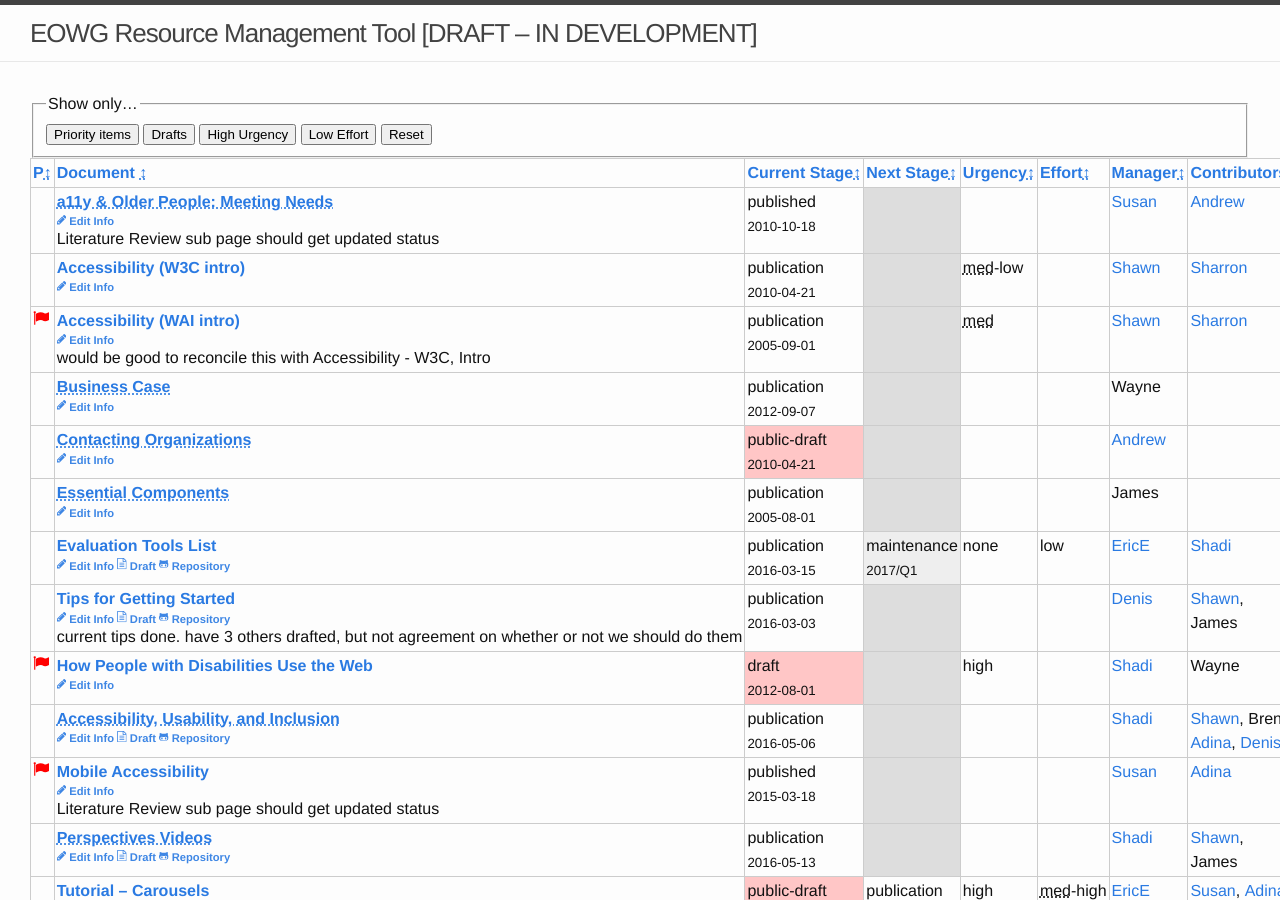
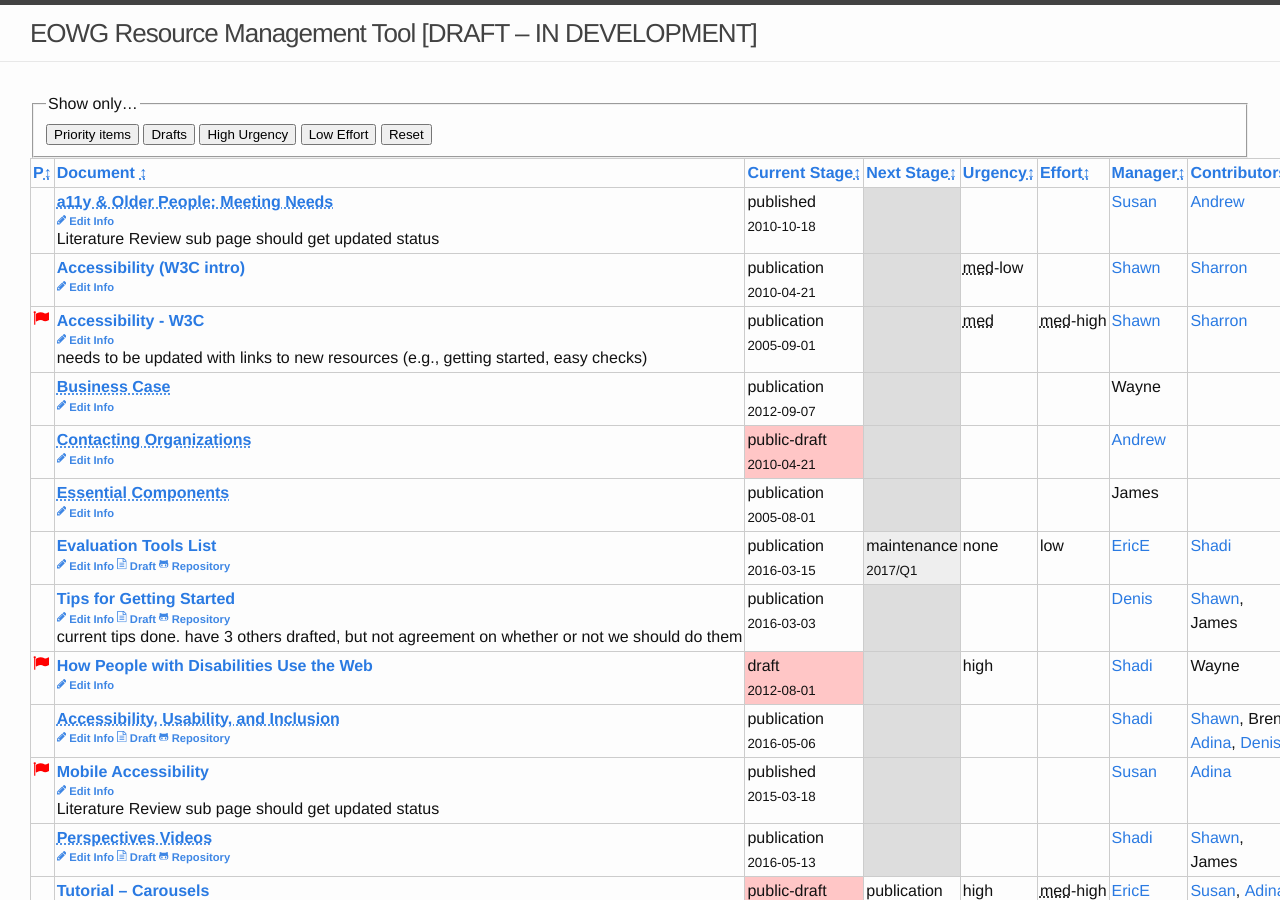
Before and after one commit to w3c/wai-resources, a Jekyll site: the page built from index.html, in a window 1280 px wide and 900 px high. Built offline with Jekyll 4.4.1, drawn with Linux system fonts in a browser that asks for light colours.

Commit message:
Update accessibility-intro.md

```diff
--- a/_resources/accessibility-intro.md
+++ b/_resources/accessibility-intro.md
@@ -1,15 +1,15 @@
 ---
-title: "Accessibility (WAI intro)"
+title: "Accessibility - W3C"
 uri: http://www.w3.org/standards/webdesign/accessibility
 repository:
 updated: 2005-09-01
 priority: true
 urgency: 3
-effort:
+effort: 4
 rm: Shawn
 contributors:
 - Sharron
 current-stage: publication
 roadmap:
-note: would be good to reconcile this with Accessibility - W3C, Intro
+note: needs to be updated with links to new resources (e.g., getting started, easy checks)
 ---
```
